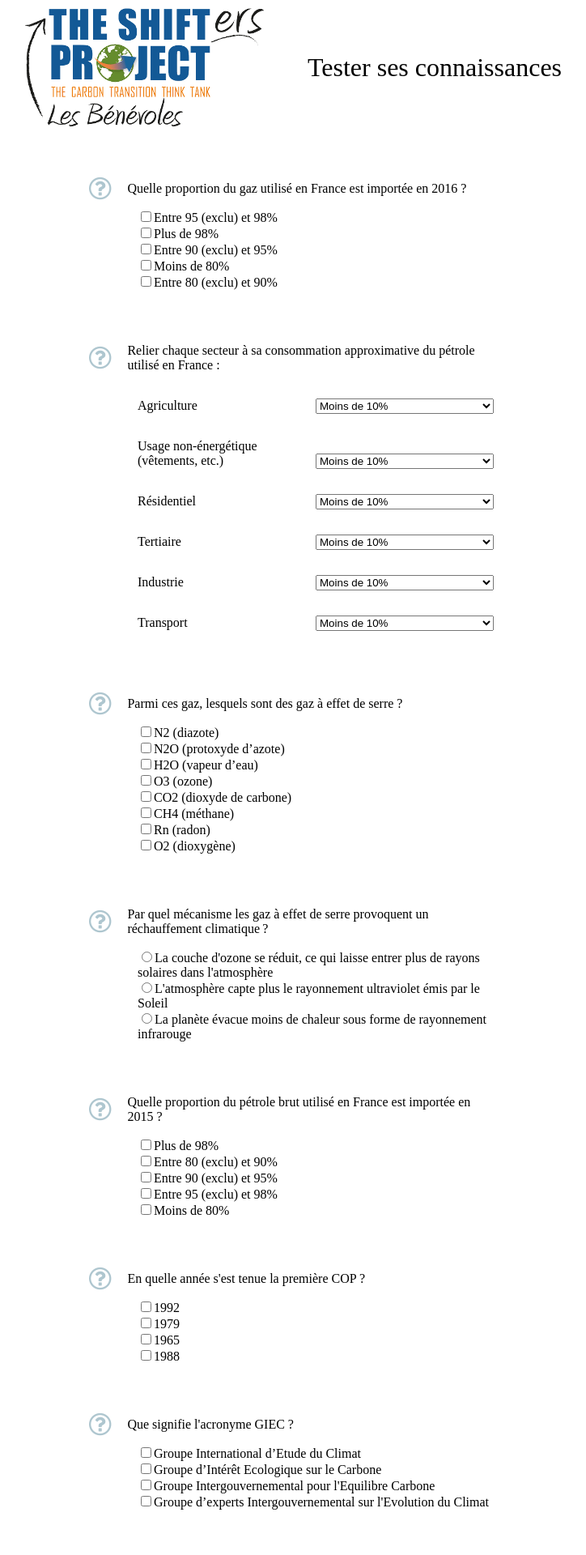
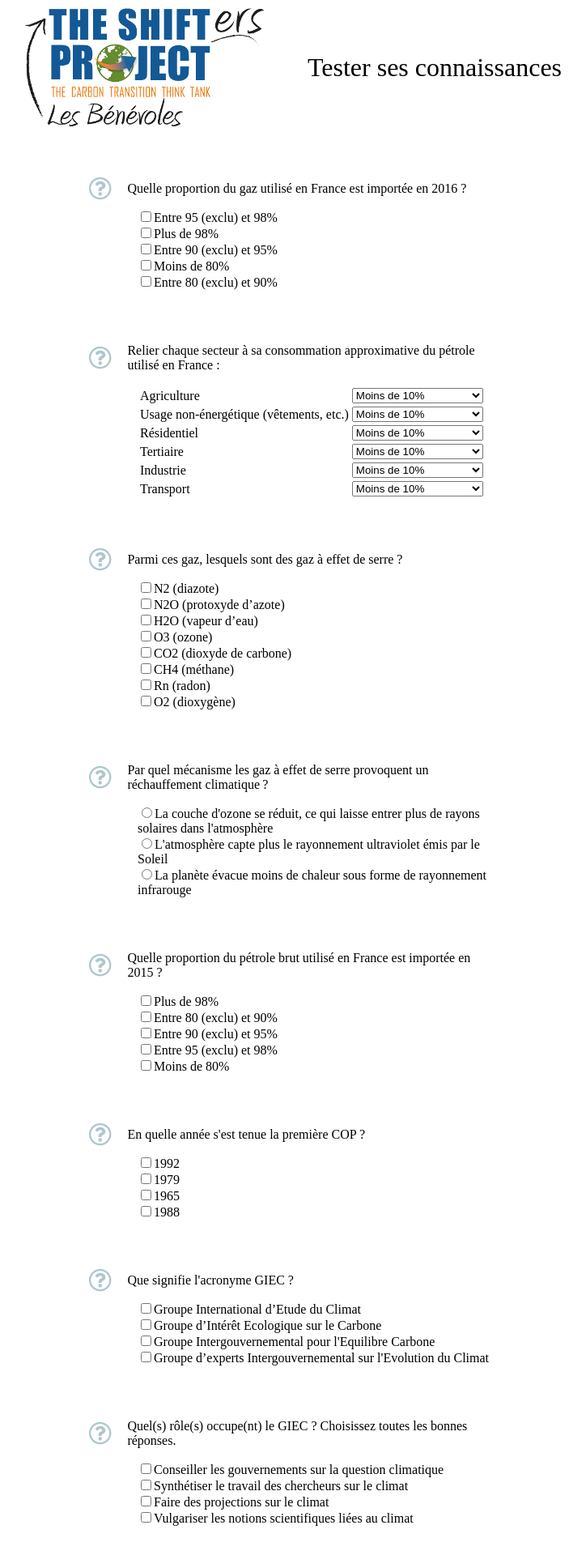
Before and after one commit to Vayel/vayel.github.io, a Jekyll site: the page built from shifters.html, in a window 1280 px wide. Shown: the top 1920 px of the page at 81% size, without its empty margins (280-1004 px from the left). Built offline with Jekyll 4.4.1, drawn with Linux system fonts in a browser that asks for light colours.

Commit message:
Use table to render classification question

```diff
--- a/assets/shifters/quiz.js
+++ b/assets/shifters/quiz.js
@@ -176,7 +176,7 @@
       let elToCat = {};
       this._getForm().find(".choice").each(function() {
         const name = $(this).find(".name").html();
-        const cat = $(this).find(".categories").val();
+        const cat = $(this).find(".categories select").val();
         elToCat[name] = cat;
       });
       return Immutable.Map(elToCat).equals(
@@ -185,18 +185,22 @@
     }
 
     renderForm(form) {
-      form.append(this.question.choices[0].map(choice => {
-        return (
-          '<div class="choice">' +
-            '<p class="name">' + choice + '</p>' +
-            '<select class="categories">' +
-              this.question.choices[1].map(
-                cat => '<option value="' + cat + '">' + cat + '</option>'
-              ) +
-            '</select>' +
-          '</div>'
-        );
-      }));
+      form.append(
+        '<table>' +
+        this.question.choices[0].map(choice => (
+          '<tr class="choice">' +
+            '<td class="name">' + choice + '</td>' +
+            '<td class="categories">' +
+              '<select>' +
+                this.question.choices[1].map(
+                  cat => '<option value="' + cat + '">' + cat + '</option>'
+                ) +
+              '</select>' +
+            '</td>' +
+          '</tr>'
+        )).join("") +
+        '</table>'
+      );
     }
   };
 
--- a/assets/shifters/style.css
+++ b/assets/shifters/style.css
@@ -109,7 +109,6 @@
   background: none;
 }
 
-#quiz .question.classification .choice > * {
-  display: inline-block;
-  width: 50%;
+#quiz .question.classification .choice .name {
+  max-width: 50%;
 }
```
